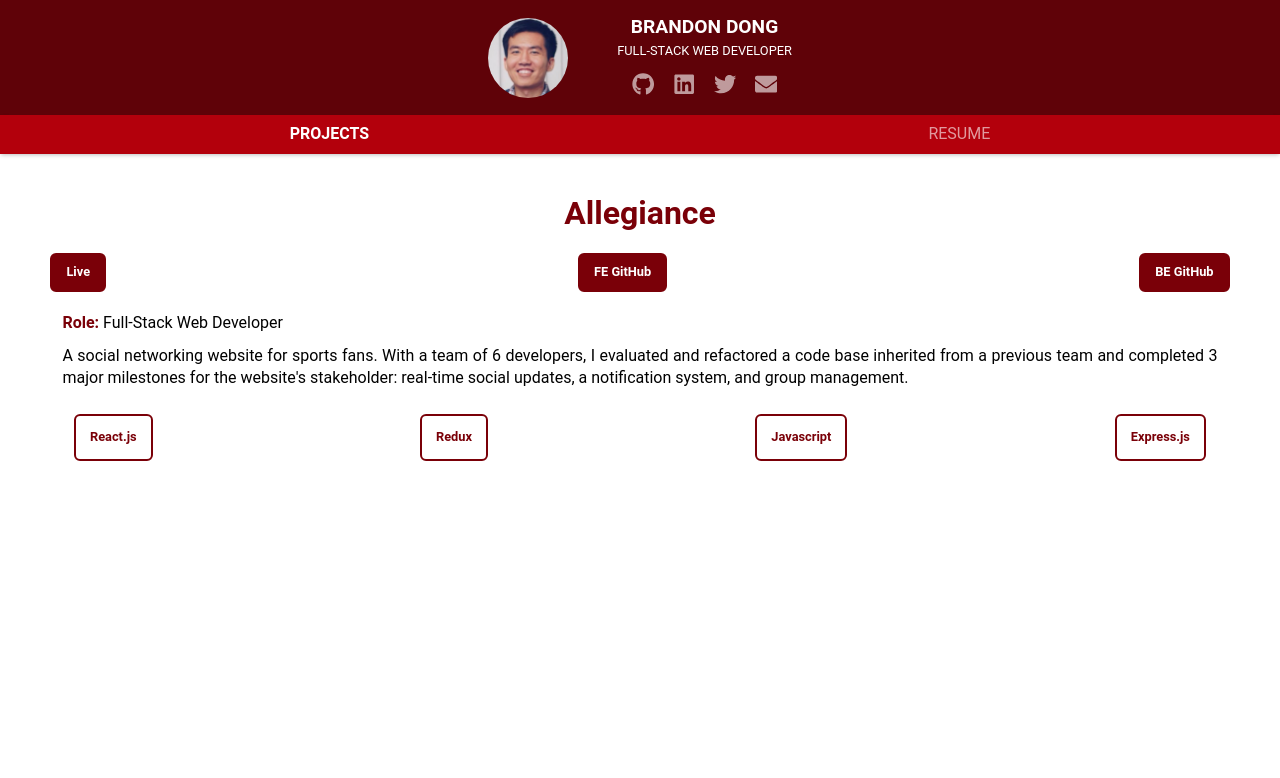
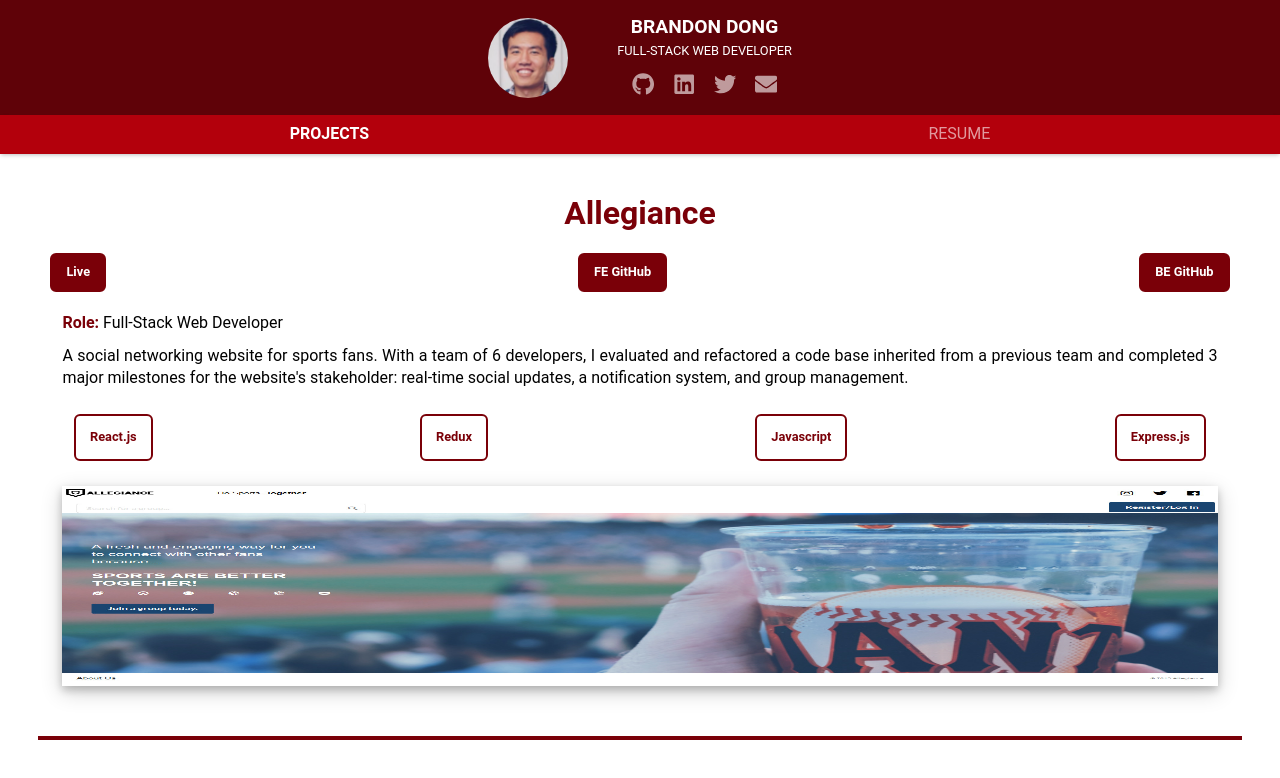
Before and after one commit to gasingdong/brandondong.com, a React (Create React App) app: page / in a window 1280 px wide. Shown: the top 778 px of the page. Built offline with nearby package versions, Linux system fonts and the light colour scheme.

Commit message:
add thumbnail

```diff
--- a/src/components/Project.tsx
+++ b/src/components/Project.tsx
@@ -35,6 +35,9 @@ const Project: React.FC<ProjectProps> = (props: ProjectProps) => {
             </a>
           ))}
         </div>
+        <div className="project__thumbnail">
+          <img src={`/images/${project.thumbnail}`} alt="project thumbnail" />
+        </div>
       </div>
     </div>
   );
--- a/src/stylesheets/pages/_projects.scss
+++ b/src/stylesheets/pages/_projects.scss
@@ -7,6 +7,9 @@
 }
 
 .project {
+  padding-bottom: 10px;
+  border-bottom: 4px solid $tertiary-color;
+
   b {
     color: $tertiary-color;
   }
@@ -71,4 +74,16 @@
     @include flex(row, space-between, center);
     flex-wrap: wrap;
   }
+  &__thumbnail {
+    width: 100%;
+    height: 200px;
+    margin: 20px 0;
+
+    img {
+      width: 100%;
+      height: 100%;
+      box-shadow: 0 4px 8px 0 rgba(0, 0, 0, 0.2),
+        0 6px 20px 0 rgba(0, 0, 0, 0.19);
+    }
+  }
 }
--- a/src/utils/Models.ts
+++ b/src/utils/Models.ts
@@ -8,6 +8,7 @@ export interface ProjectModel {
   role: Role;
   description: string;
   tech: MetaLinkModel[];
+  thumbnail: string;
 }
 
 export interface MetaLinkModel {
--- a/src/utils/Projects.ts
+++ b/src/utils/Projects.ts
@@ -26,6 +26,7 @@ const PROJECTS: ProjectsModel = {
       TechModel.JAVASCRIPT.value,
       TechModel.EXPRESS.value,
     ],
+    thumbnail: 'allegiance_thumbnail.jpg',
   },
 };
 
```
Also changed, not shown: public/images/allegiance_thumbnail.jpg (added), src/assets/allegiance_thumbnail.jpg (added).
